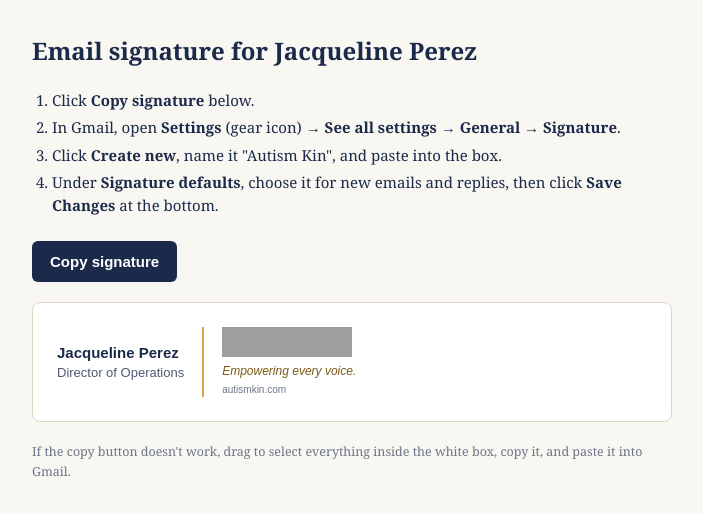
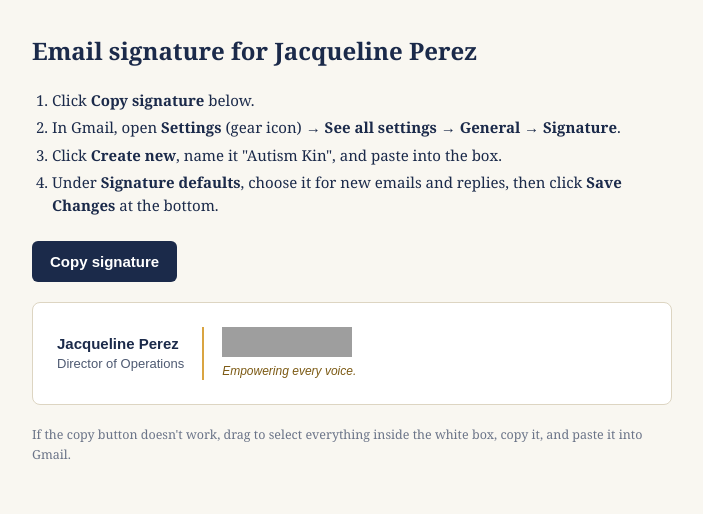
Before and after one commit to autismkinassociation/autismkin-website, a plain HTML site: page email/jacqueline.html in a window 1280 px wide. Shown: the whole page, without its empty margins (288-991 px from the left). Drawn offline with Linux system fonts and the light colour scheme; grey boxes are pictures that could not be loaded.

Commit message:
Email signatures: motto as last line
Co-Authored-By: Claude Opus 5.5 <noreply@anthropic.com>
Claude-Session: https://claude.ai/code/session_014woxjnhFj2CaVZWU84Xxu9

```diff
--- a/email/jacqueline.html
+++ b/email/jacqueline.html
@@ -27,7 +27,6 @@ button:focus-visible{outline:3px solid #D9A441;outline-offset:2px}
 <td valign="middle" style="padding:0 0 0 18px;border-left:2px solid #D9A441">
 <a href="https://autismkin.com"><img src="https://autismkin.com/img/email/signature-logo.png" alt="Autism Kin Association" width="130" height="30" style="display:block;border:0;width:130px;height:30px"></a>
 <div style="font-family:Arial,Helvetica,sans-serif;font-size:12px;font-style:italic;color:#7C5A14;line-height:18px;padding:5px 0 0 0">Empowering every voice.</div>
-<div style="font-family:Arial,Helvetica,sans-serif;font-size:10px;color:#6B7488;line-height:14px;padding:3px 0 0 0">autismkin.com</div>
 </td>
 </tr>
 </table></div>
```
Also changed, not shown: email/joseph.html (+0 -1 lines), email/peter.html (+0 -1 lines).
